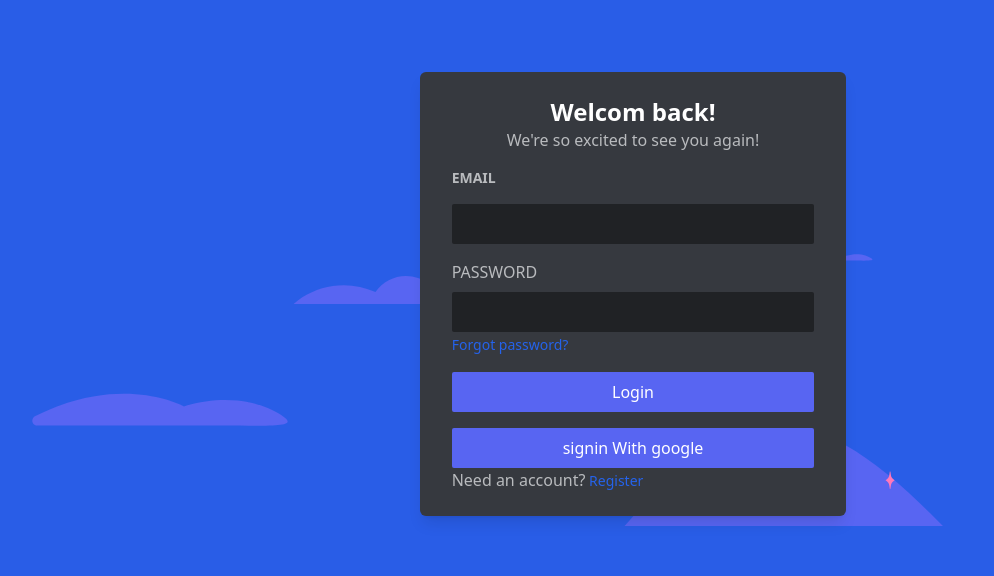
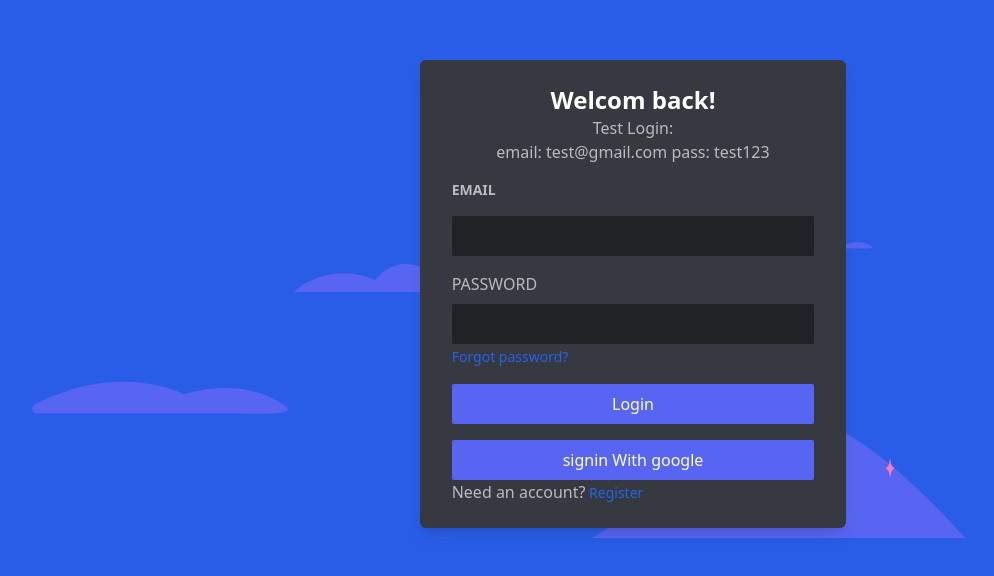
Before and after one commit to tomyotwongjai/discord_clone, a React (Create React App) app: page /login in a window 1280 px wide. Shown: the part 104-680 px from the top of the page, without its empty margins (7-1001 px from the left). Built offline with nearby package versions, Linux system fonts and the light colour scheme; no server answers.

Commit message:
added test email & password

```diff
--- a/src/components/Header.jsx
+++ b/src/components/Header.jsx
@@ -47,6 +47,7 @@ function Header() {
         </a>
       </div>
       <div className='flex space-x-4'>
+      Click login for test email & password
         <button
           className='bg-white m-2 p-2 rounded-full text-xs md:text-sm px-4 focus:outline-none hover:shadow-2xl hover:text-discord_purple  transition duration-200 ease-in-out lg:mr-96  whitespace-nowrap font-medium '
           onClick={!user ? sendToLogin : () => navigate('/channels')}
--- a/src/pages/Login.jsx
+++ b/src/pages/Login.jsx
@@ -59,7 +59,10 @@ const Login = () => {
             Welcom back!
           </h3>
           <p className='text-center text-m text-[#b9bbbe]'>
-            We're so excited to see you again!
+            <span>Test Login: </span>
+            <br />
+            email: test@gmail.com
+            pass: test123
           </p>
           <form
             className='relative'
```
